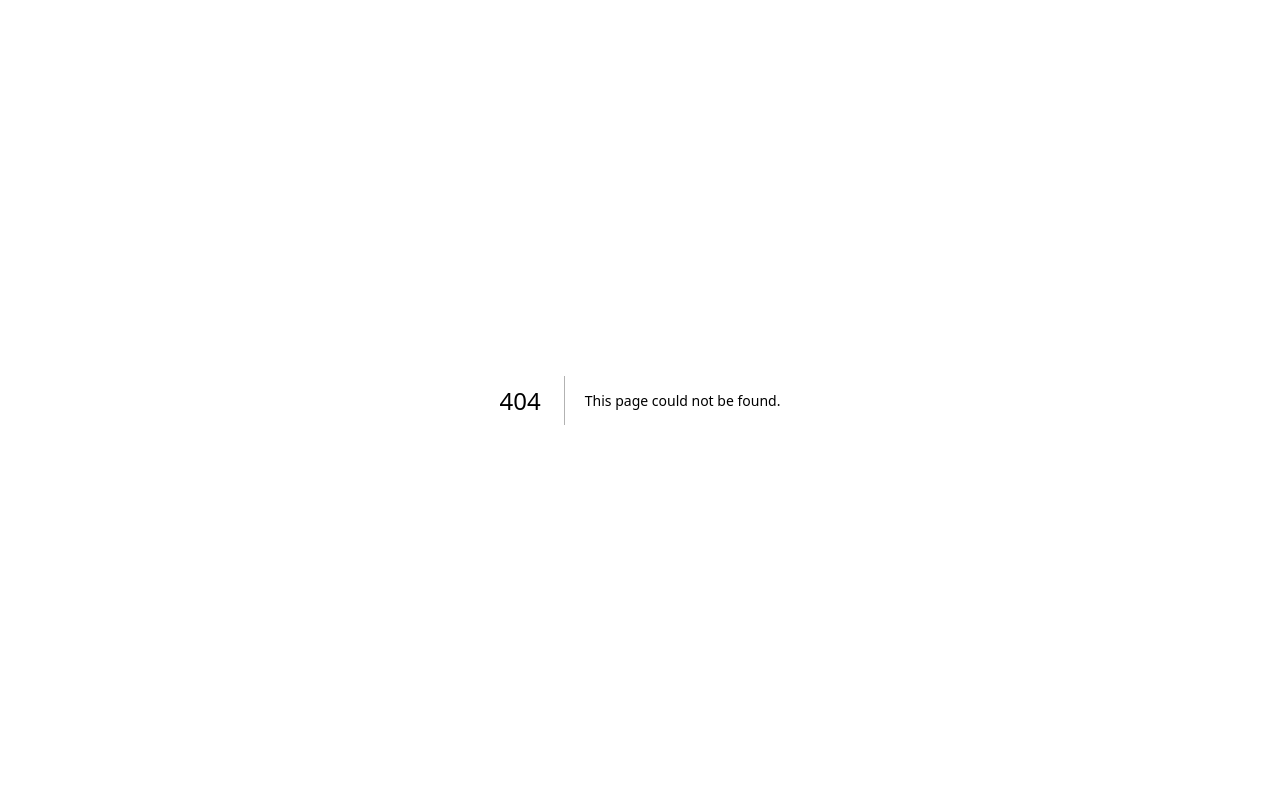
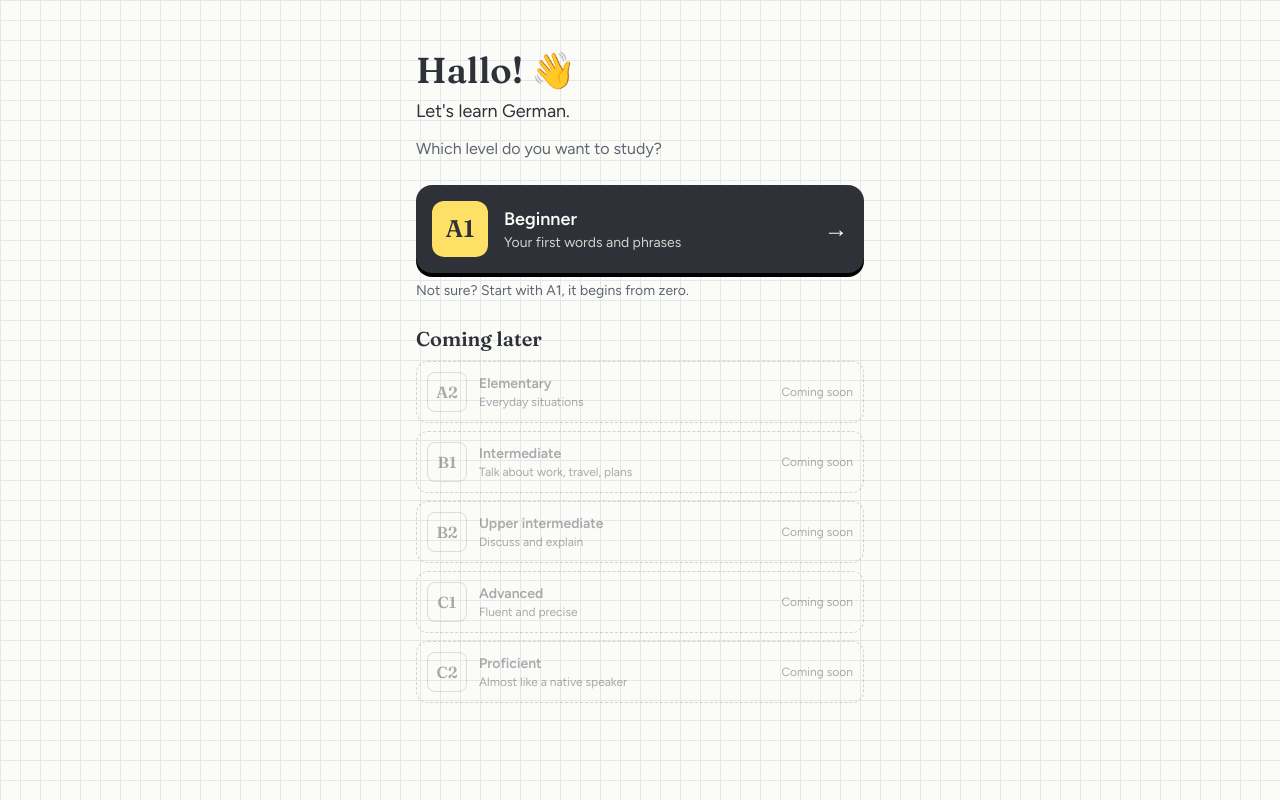
Before and after one commit to Faislam05/german-vocab-app, a Next.js app: page /welcome in a window 1280 px wide. Before the commit this address had no page. Built offline with nearby package versions, Linux system fonts and the light colour scheme.

Commit message:
Add a Welcome screen to choose your level

```diff
--- a/src/app/page.tsx
+++ b/src/app/page.tsx
@@ -1,8 +1,10 @@
 "use client";
 
 import Link from "next/link";
-import { useState } from "react";
+import { useRouter } from "next/navigation";
+import { useEffect, useState } from "react";
 import Hint from "@/components/Hint";
+import { LevelId, loadLevel } from "@/lib/level";
 import { anyHintsSeen, resetHints, useHints } from "@/lib/hints";
 import { useBook } from "@/lib/useLessons";
 import {
@@ -49,6 +51,14 @@ const filterNames: Record<string, string> = {
 // lessons of the book and (later) other ways to practise.
 export default function Home() {
   const book = useBook();
+  const router = useRouter();
+
+  // Your German level. None chosen yet (first visit): go to the Welcome
+  // screen to choose one, and show nothing here meanwhile.
+  const [level] = useState<LevelId | null>(loadLevel);
+  useEffect(() => {
+    if (!level) router.replace("/welcome");
+  }, [level, router]);
 
   const [studyStatus] = useState<StudyStatus>(loadStudyStatus);
 
@@ -68,7 +78,7 @@ export default function Home() {
   // Show the "Show tips again" link only once tips have been seen
   const [tipsSeen] = useState<boolean>(anyHintsSeen);
 
-  if (!book) {
+  if (!book || !level) {
     return (
       <main className="min-h-screen flex items-center justify-center">
         <p>Loading vocabulary...</p>
@@ -166,9 +176,20 @@ export default function Home() {
           {/* Header with overall progress */}
 
           <header className="mb-5">
-            <h1 className="font-serif text-4xl font-semibold leading-tight">
-              German A1
-            </h1>
+            <div className="flex items-center gap-3">
+              <h1 className="font-serif text-4xl font-semibold leading-tight">
+                German
+              </h1>
+
+              {/* Your level; tap it to change level on the Welcome screen */}
+              <Link
+                href="/welcome"
+                aria-label={`Level ${level}, change level`}
+                className="btn-secondary px-3 py-1 text-sm"
+              >
+                {level} <span aria-hidden="true">▾</span>
+              </Link>
+            </div>
 
             <p className="text-sm text-pencil mt-1 mb-1.5">
               Learned <strong className="text-graphite">{learnedCount}</strong>
--- /dev/null
+++ b/src/app/welcome/page.tsx
@@ -0,0 +1,97 @@
+"use client";
+
+import Link from "next/link";
+import { useRouter } from "next/navigation";
+import { useSyncExternalStore } from "react";
+import { LEVELS, LevelId, loadLevel, saveLevel } from "@/lib/level";
+
+// The saved level never changes while this page is open, so there is
+// nothing to listen to.
+const noSubscribe = () => () => {};
+
+// The Welcome screen: shown the first time you open the app, to choose
+// your German level. After that the app opens on Home, and you come back
+// here only by tapping the level chip on Home (to change level).
+export default function Welcome() {
+  const router = useRouter();
+
+  // The level chosen before (null the very first time). localStorage
+  // only exists in the browser, so on the server this is always null;
+  // useSyncExternalStore handles that switch safely.
+  const current = useSyncExternalStore(noSubscribe, loadLevel, () => null);
+
+  function choose(level: LevelId) {
+    saveLevel(level);
+    router.replace("/");
+  }
+
+  const [first, ...later] = LEVELS;
+
+  return (
+    <main className="min-h-dvh flex justify-center px-4 py-6 sm:py-12">
+      <div className="w-full max-w-md">
+        {/* Back to Home, only when changing level (not the first time) */}
+        {current && (
+          <Link
+            href="/"
+            className="btn-secondary inline-block px-4 py-1.5 text-sm mb-5"
+          >
+            ← Home
+          </Link>
+        )}
+
+        <header className="mb-6">
+          <h1 className="font-serif text-4xl font-semibold leading-tight">
+            Hallo! 👋
+          </h1>
+          <p className="text-lg mt-1">Let&apos;s learn German.</p>
+          <p className="text-pencil mt-3">Which level do you want to study?</p>
+        </header>
+
+        {/* A1: the main choice, a big dark card */}
+        <button
+          onClick={() => choose(first.id)}
+          className="w-full flex items-center gap-4 p-4 rounded-2xl bg-graphite text-paper text-left shadow-[0_4px_0_#000] transition-[transform,box-shadow] duration-100 ease-out active:translate-y-1 active:shadow-none hover:bg-black"
+        >
+          <span className="shrink-0 w-14 h-14 rounded-xl bg-marker text-graphite font-serif text-2xl font-semibold flex items-center justify-center">
+            {first.id}
+          </span>
+          <span className="min-w-0 flex-1">
+            <span className="block font-semibold text-lg">{first.name}</span>
+            <span className="block text-sm text-paper/80">{first.text}</span>
+          </span>
+          <span className="text-2xl" aria-hidden="true">
+            →
+          </span>
+        </button>
+
+        <p className="text-sm text-pencil mt-2 mb-6">
+          Not sure? Start with A1, it begins from zero.
+        </p>
+
+        {/* The other levels: placeholders until they have words */}
+        <h2 className="font-serif text-xl font-semibold mb-2">Coming later</h2>
+
+        <ul className="grid gap-2">
+          {later.map((level) => (
+            <li
+              key={level.id}
+              className="flex items-center gap-3 p-2.5 rounded-xl border border-dashed border-graphite/20 text-graphite/40"
+            >
+              <span className="shrink-0 w-10 h-10 rounded-lg border border-graphite/15 font-serif font-semibold flex items-center justify-center">
+                {level.id}
+              </span>
+              <span className="min-w-0">
+                <span className="block text-sm font-semibold">
+                  {level.name}
+                </span>
+                <span className="block text-xs truncate">{level.text}</span>
+              </span>
+              <span className="ml-auto text-xs shrink-0">Coming soon</span>
+            </li>
+          ))}
+        </ul>
+      </div>
+    </main>
+  );
+}
--- /dev/null
+++ b/src/lib/level.ts
@@ -0,0 +1,47 @@
+// Your German level (A1 to C2). Chosen once on the Welcome screen
+// (/welcome) and remembered in localStorage, so the app opens straight
+// on Home after that. Only A1 has words so far; the others are shown as
+// "Coming soon".
+
+export const LEVELS = [
+  { id: "A1", name: "Beginner", text: "Your first words and phrases", ready: true },
+  { id: "A2", name: "Elementary", text: "Everyday situations", ready: false },
+  { id: "B1", name: "Intermediate", text: "Talk about work, travel, plans", ready: false },
+  { id: "B2", name: "Upper intermediate", text: "Discuss and explain", ready: false },
+  { id: "C1", name: "Advanced", text: "Fluent and precise", ready: false },
+  { id: "C2", name: "Proficient", text: "Almost like a native speaker", ready: false },
+] as const;
+
+export type LevelId = (typeof LEVELS)[number]["id"];
+
+const LEVEL_KEY = "level";
+
+// Keys that show someone has used the app before (from before the
+// Welcome screen existed). They skip the Welcome screen and get A1.
+const PROGRESS_KEYS = ["studyStatus", "reviewCards", "lastStudy"];
+
+// The saved level, or null if none has been chosen yet
+export function loadLevel(): LevelId | null {
+  if (typeof window === "undefined") return null;
+  try {
+    const saved = localStorage.getItem(LEVEL_KEY);
+    if (LEVELS.some((level) => level.id === saved)) return saved as LevelId;
+
+    // Used the app before the Welcome screen existed: keep going with A1
+    if (PROGRESS_KEYS.some((key) => localStorage.getItem(key))) {
+      saveLevel("A1");
+      return "A1";
+    }
+  } catch {
+    // localStorage blocked: fall through
+  }
+  return null;
+}
+
+export function saveLevel(level: LevelId) {
+  try {
+    localStorage.setItem(LEVEL_KEY, level);
+  } catch {
+    // localStorage blocked: the choice just isn't remembered
+  }
+}
```
Also changed, not shown: 1 other file (tests, documents, lock files or other folders).
